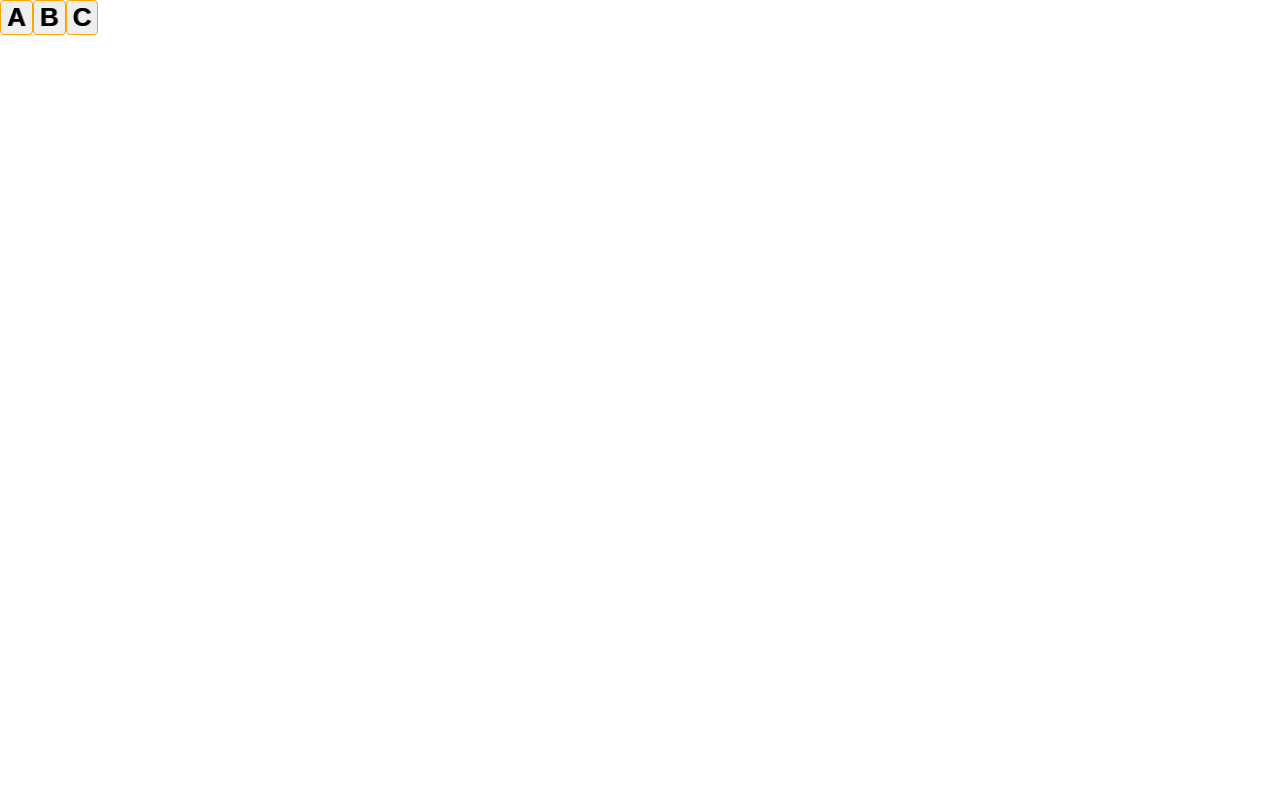
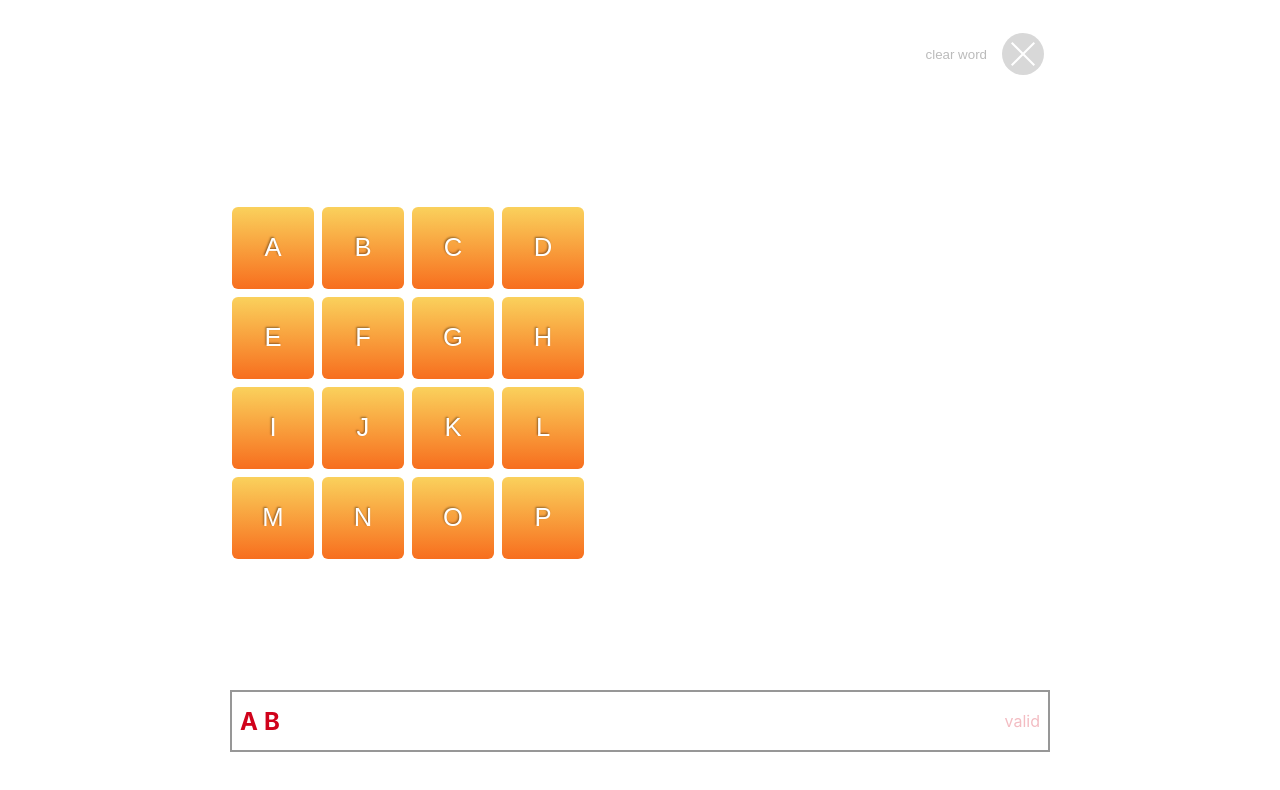
Before and after one commit to rholo/enara-chalenge, a React (Vite) app: page / in a window 1280 px wide. Shown: the top 790 px of the page. Built offline with nearby package versions, Linux system fonts and the light colour scheme; a small style sheet from the web is missing.

Commit message:
feat(UI): create and update styled components

```diff
--- a/index.html
+++ b/index.html
@@ -2,9 +2,9 @@
 <html lang="en">
   <head>
     <meta charset="UTF-8" />
-    <link rel="icon" type="image/svg+xml" href="/src/favicon.svg" />
     <meta name="viewport" content="width=device-width, initial-scale=1.0" />
-    <title>Vite App</title>
+    <title>Enara challenge app</title>
+    <link href="https://www.dafontfree.net/embed/dGFob21hLXNtYWxsLWNhcC1ib2xkJmRhdGEvMzkvdC8xMDczNDAvdGFob21zY2IudHRm" rel="stylesheet" type="text/css"/>   <link rel="icon" type="image/svg+xml" href="/src/favicon.svg" />
   </head>
   <body>
     <div id="root"></div>
--- a/src/App.css
+++ /dev/null
@@ -1,42 +0,0 @@
-.App {
-  text-align: center;
-}
-
-.App-logo {
-  height: 40vmin;
-  pointer-events: none;
-}
-
-@media (prefers-reduced-motion: no-preference) {
-  .App-logo {
-    animation: App-logo-spin infinite 20s linear;
-  }
-}
-
-.App-header {
-  background-color: #282c34;
-  min-height: 100vh;
-  display: flex;
-  flex-direction: column;
-  align-items: center;
-  justify-content: center;
-  font-size: calc(10px + 2vmin);
-  color: white;
-}
-
-.App-link {
-  color: #61dafb;
-}
-
-@keyframes App-logo-spin {
-  from {
-    transform: rotate(0deg);
-  }
-  to {
-    transform: rotate(360deg);
-  }
-}
-
-button {
-  font-size: calc(10px + 2vmin);
-}
--- a/src/App.tsx
+++ b/src/App.tsx
@@ -1,13 +1,21 @@
-import Tile from './components/LetterBox'
-import './App.css'
-
+import Tile from './components/LetterBox';
+import Word from './components/Word';
+import ClearWord from './components/ClearWord';
+import Layout from './components/Layout';
+import Grid from './components/Grid';
 function App() {
-
-  return (<main>
-    <Tile letter="A" />
-    <Tile letter="b" />
-    <Tile letter="c" />
-  </main>)
+  const letters = ['a', 'b', 'c', 'd', 'e', 'f', 'g', 'h', 'i', 'j', 'k', 'l', 'm', 'n', 'o', 'p']
+  return (<Layout>
+    <ClearWord />
+    <Grid>
+      {
+        letters.map(letter =>
+          <Tile key={letter} letter={letter} />
+        )
+      }
+    </Grid>
+    <Word words={['a', 'b']} />
+  </Layout>)
 }
 
 export default App
--- /dev/null
+++ b/src/components/ClearWord.tsx
@@ -0,0 +1,46 @@
+import styled from "styled-components";
+
+const CloseIcon = styled.span`
+  background-color: #d8d8d8;
+  color: white;
+  width: 42px;
+  height: 42px;
+  border-radius: 50%;
+  display: flex;
+  position: relative;
+  margin-left: 15px;
+  &:before, &:after {
+    content: ' ';
+    position: absolute;
+    left: 20px;
+    top: 5px;
+    height: 32px;
+    width: 2px;
+    background-color: white;
+  }
+  &:before{
+    transform: rotate(45deg);
+  }
+  &:after{
+    transform: rotate(-45deg);
+  }
+`
+const ClearBtn = styled.button`
+  background: transparent;
+  border: none;
+  display: flex;
+  align-items: center;
+  justify-content: flex-end;
+  cursor: pointer;
+
+`
+const BtnLabel = styled.span`
+  color: #bbbbbb;
+`
+const ClearWord = () => {
+  return (<ClearBtn>
+    <BtnLabel>clear word</BtnLabel>
+    <CloseIcon />
+  </ClearBtn>)
+}
+export default ClearWord;
--- /dev/null
+++ b/src/components/Grid.tsx
@@ -0,0 +1,20 @@
+import styled from 'styled-components';
+
+export const Grid = styled.div`
+  display: grid;
+  grid-area: main;
+  grid-template-columns: repeat(4, 62px);
+  grid-template-rows: repeat(4, 62px);
+  column-gap: 2px;
+  row-gap: 2px;
+  align-self:center;
+  @media (min-width: 768px){
+    grid-template-columns: repeat(4, 86px);
+    grid-template-rows: repeat(4, 86px);
+    column-gap: 4px;
+    row-gap: 4px;
+    align-self: flex-start;
+  }
+`
+
+export default Grid;
--- /dev/null
+++ b/src/components/Layout.tsx
@@ -0,0 +1,19 @@
+import styled from "styled-components";
+
+const Main = styled.main`
+  display: flex;
+  flex-direction: column;
+  justify-content: space-between;
+  padding: 2em;
+  max-width: 820px;
+  margin: 0 auto;
+  height: 90vh;
+`
+type ILayout = {
+  children: JSX.Element[]
+}
+const Layout = ({ children }: ILayout): JSX.Element => {
+  return (<Main>{children}</Main>)
+}
+
+export default Layout;
--- a/src/components/LetterBox.tsx
+++ b/src/components/LetterBox.tsx
@@ -1,18 +1,56 @@
-import styled from 'styled-components'
+import { useState } from 'react';
+import styled from 'styled-components';
+
 const Button = styled.button`
-border: 1px solid orange;
-border-radius: 4px;
+  width: 62px;
+  height: 62px;
+  @media(min-width: 768px){
+    width: 86px;
+    height: 86px;
+  }
+  font-family: 'tahoma-small-cap-bold', sans-serif;
+  font-size: 1.6rem;
+  text-shadow: -1px -1px 2px rgba(0, 0, 0, 0.42);
+  text-transform: uppercase;
+  color: white;
+  background: linear-gradient(to bottom, #FAD15C, #F76E1E);
+  background-clip: padding-box;
+  border: solid 2px transparent;
+  border-radius: 8px;
+  line-height: 1;
+  margin: auto;
+  position: relative;
+  box-sizing: border-box;
+  &:before {
+    content: '';
+    position: absolute;
+    top: 0; right:0; bottom:0; left:0;
+    z-index: -1;
+    margin: -2px;
+    border-radius: inherit;
+    background: linear-gradient(to bottom, red, orange);
+  }
+  &.choosen, &.available{
+    border: none;
+  }
+  &.choosen {
+    background: linear-gradient(to bottom, #f4505f, #9f041b);
+  }
+  &.available{
+    background: linear-gradient(to bottom, #b3ec50, #439422);
+  }
 `
-const Letter = styled.strong`
-  text-shadow: 1px 0 0 rgba(0, 0, 0, .5);
-  text-transform: uppercase;
-`
-type ITile = {
+
+interface ITile {
   letter: string
 }
 const Tile = (props: ITile): JSX.Element => {
-  return (<Button>
-    <Letter>{props.letter}</Letter>
+  const [classTile, setClassTile] = useState('')
+  const chooseTile = () => {
+    setClassTile('available')
+  }
+  return (<Button className={classTile} onClick={chooseTile}>
+    {props.letter}
   </Button>)
 }
 export default Tile;
--- /dev/null
+++ b/src/components/Word.tsx
@@ -0,0 +1,46 @@
+import styled from 'styled-components';
+
+const WordBox = styled.div`
+  border: 2px solid #979797;
+  padding: 8px;
+  height: 42px;
+  display: flex;
+  justify-content: space-between;
+  align-items: center;
+  &.valid{
+    .word{
+      color: #7ed321;
+    }
+    .label{
+      color: #d2ddc2;
+    }
+  }
+  &.not-valid{
+    .word{
+      color: #d0021b;
+    }
+    .label{
+      color: #f3bcc2;
+    }
+  }
+  .word{
+    letter-spacing: .25em;
+    font-size: 24px;
+    font-weight: bold;
+    text-transform: uppercase;
+    color: #7ed321;
+  }
+
+`
+interface IWord {
+  words: string[]
+}
+const Word = (props: IWord) => {
+  return (<WordBox className={'not-valid'}>
+    <span className={'word'}>{
+      props.words.map(word => word)
+    }</span>
+    <span className={'label'}>valid</span>
+  </WordBox>)
+}
+export default Word;
```
